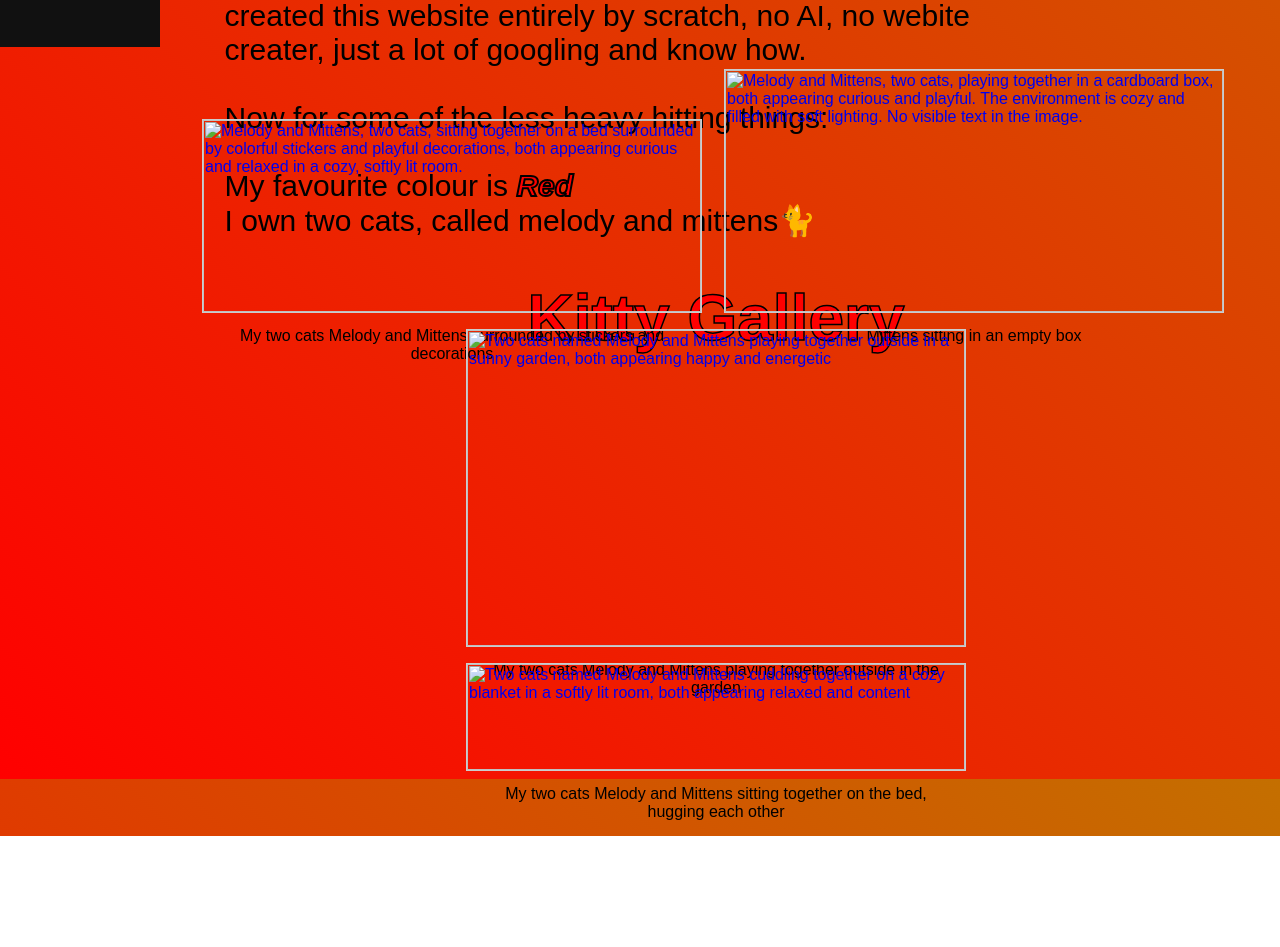
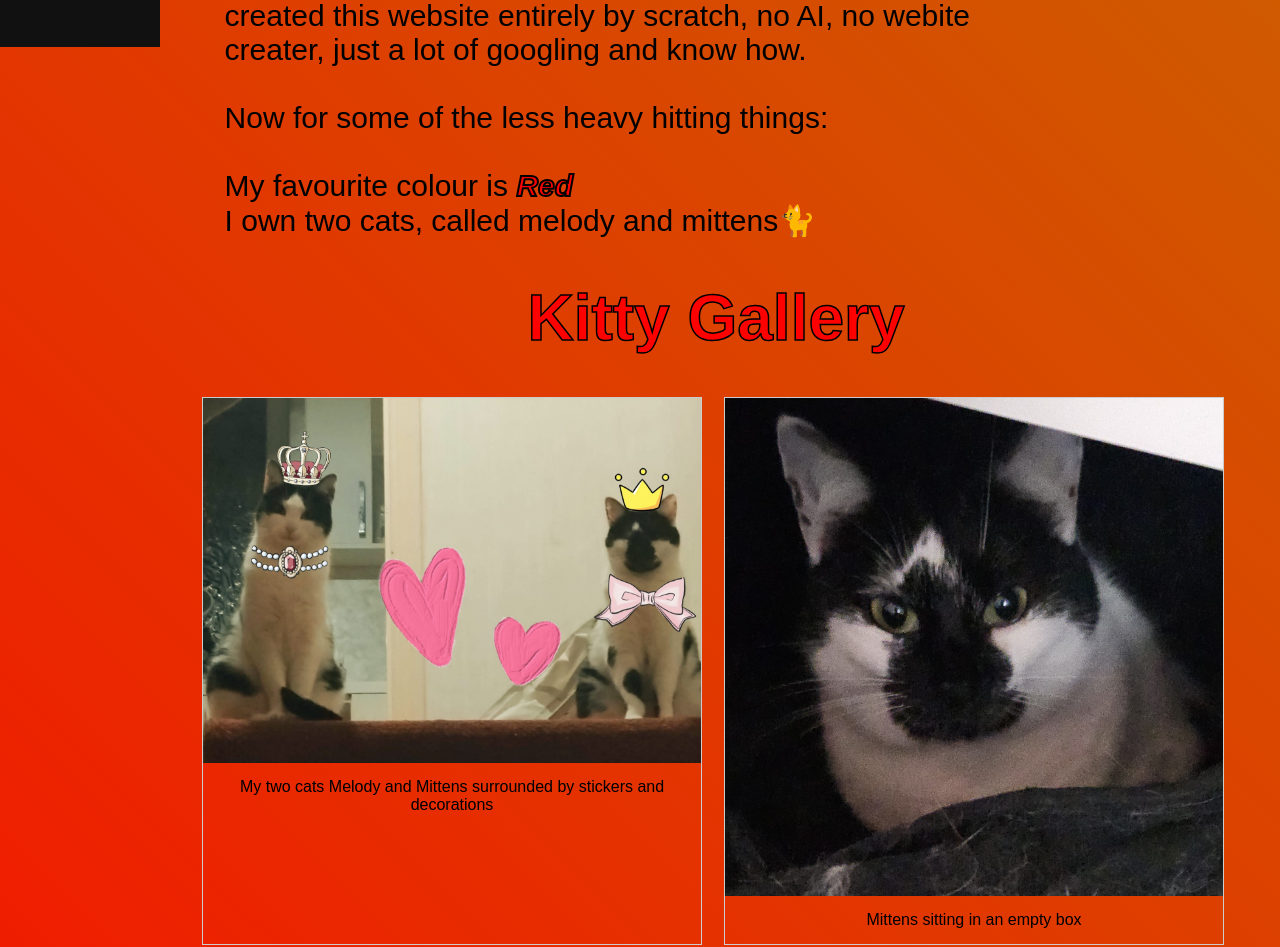
Before and after one commit to Matthew-12de4/Portfolio, a plain HTML site: page index.html in a window 1280 px wide. Shown: the part 753-1700 px from the top of the page. Before the commit the page ends 1589 px from the top, so only its background shows below. Drawn offline with Linux system fonts and the light colour scheme; the site is published under a folder, as on GitHub Pages, so addresses that start at the root find nothing.

Commit message:
Made all images work

```diff
--- a/index.html
+++ b/index.html
@@ -23,28 +23,28 @@
 	<div class="responsive">
 		<div class="gallery">
     		<a target="_blank" href="Images/Hugging.jpg">
-				<img src="/Images/Hugging.jpg" alt="Two cats named Melody and Mittens cuddling together on a cozy blanket in a softly lit room, both appearing relaxed and content">
+				<img src="Images/Hugging.jpg" alt="Two cats named Melody and Mittens cuddling together on a cozy blanket in a softly lit room, both appearing relaxed and content">
     		</a>
     	<div class="desc">My two cats Melody and Mittens sitting together on the bed, hugging each other</div>
 	</div>
 	<div class="responsive">
 		<div class="gallery">
     		<a target="_blank" href="Images/Outsidetogether.jpg">
-				<img src="/Images/Outsidetogether.jpg" alt="Two cats named Melody and Mittens playing together outside in a sunny garden, both appearing happy and energetic">
+				<img src="Images/Outsidetogether.jpg" alt="Two cats named Melody and Mittens playing together outside in a sunny garden, both appearing happy and energetic">
     		</a>
     	<div class="desc">My two cats Melody and Mittens playing together outside in the garden</div>
 	</div>
 	<div class="responsive">
 		<div class="gallery">
     		<a target="_blank" href="Images/Stickerimage.jpg">
-				<img src="/Images/Stickerimage.jpg" alt="Melody and Mittens, two cats, sitting together on a bed surrounded by colorful stickers and playful decorations, both appearing curious and relaxed in a cozy, softly lit room.">
+				<img src="Images/Stickerimage.jpg" alt="Melody and Mittens, two cats, sitting together on a bed surrounded by colorful stickers and playful decorations, both appearing curious and relaxed in a cozy, softly lit room.">
     		</a>
     	<div class="desc">My two cats Melody and Mittens surrounded by stickers and decorations</div>
 	</div>
 	<div class="responsive">
 		<div class="gallery">
     		<a target="_blank" href="Images/Mittensbox.jpg">
-				<img src="/Images/Mittensbox.jpg" alt="Melody and Mittens, two cats, playing together in a cardboard box, both appearing curious and playful. The environment is cozy and filled with soft lighting. No visible text in the image.">
+				<img src="Images/Mittensbox.jpg" alt="Melody and Mittens, two cats, playing together in a cardboard box, both appearing curious and playful. The environment is cozy and filled with soft lighting. No visible text in the image.">
     		</a>
     	<div class="desc">Mittens sitting in an empty box</div>
 	</div>
```
